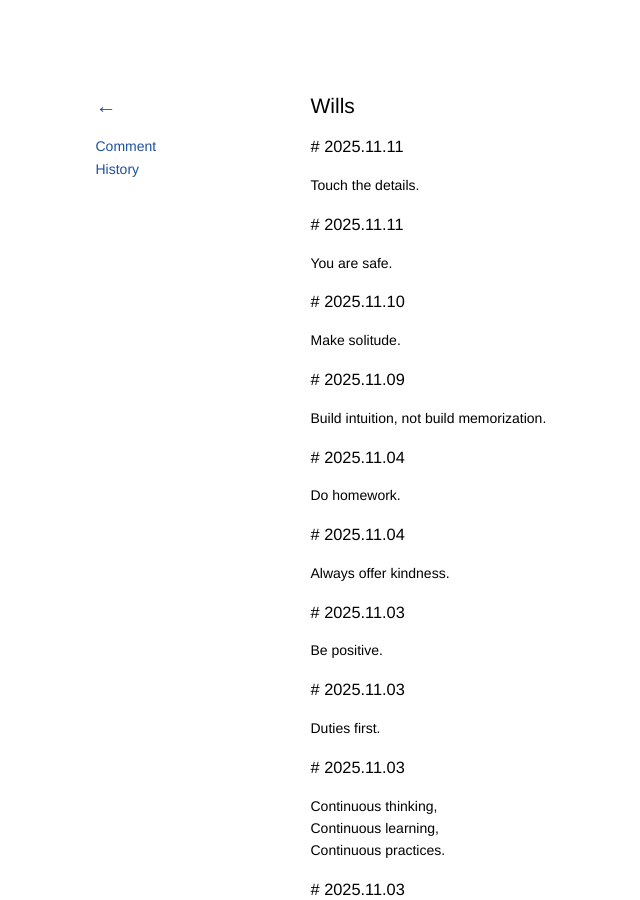
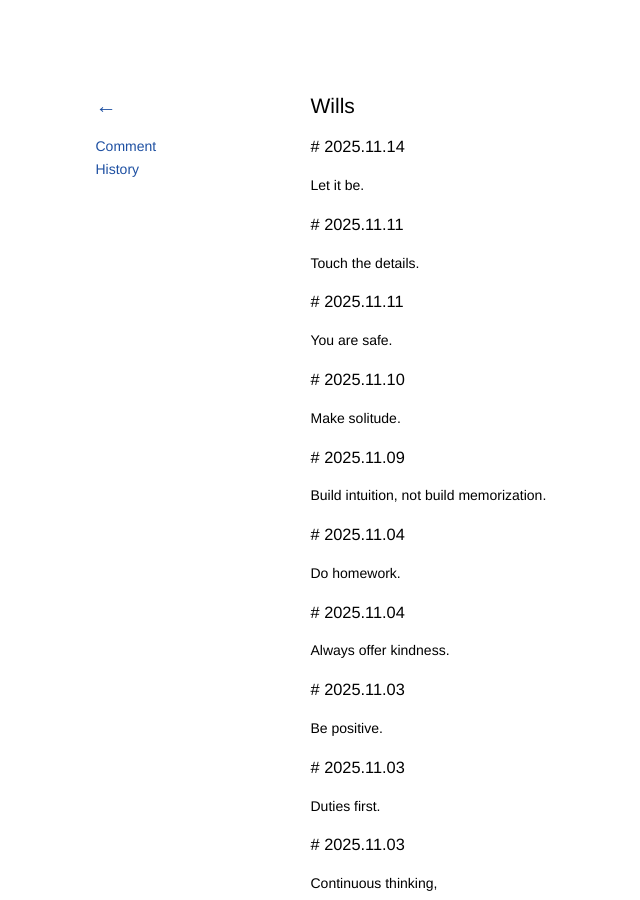
Before and after one commit to kidlj/awei, a Jekyll site: the page built from _wiki/wills.md, in a window 1280 px wide and 900 px high. Shown: the whole window, without its empty margins (37-677 px from the left). Built offline with Jekyll 4.4.1, drawn with Linux system fonts in a browser that asks for light colours.

Commit message:
update wills

```diff
--- a/_wiki/wills.md
+++ b/_wiki/wills.md
@@ -1,6 +1,10 @@
 ---
 title: Wills
 ---
+
+### 2025.11.14
+
+Let it be.
 
 ### 2025.11.11
 
```
